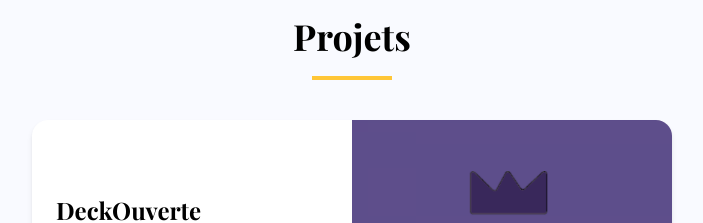
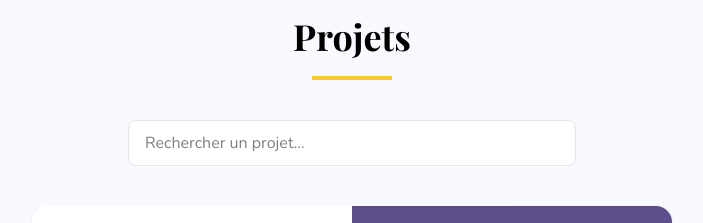
Before and after one commit to MaloCaparros/Portfoliov2, a React (Vite) app: page / in a window 1280 px wide. Shown: the part 820-1043 px from the top of the page, without its empty margins (288-991 px from the left). Built offline with nearby package versions, Linux system fonts and the light colour scheme; the HTML template or start-up script is replaced by a standard one; a web font is replaced by a local one.

Commit message:
Feat : Filtre de recherche de projet

```diff
--- a/src/components/ProductList.jsx
+++ b/src/components/ProductList.jsx
@@ -1,8 +1,14 @@
+import { useState } from 'react';
 import Product from './Product';
 import useProducts from '../hooks/useProducts';
 
 function ProductList() {
   const { products, loading } = useProducts();
+  const [search, setSearch] = useState('');
+
+  const filtered = products.filter((p) =>
+    p.name.toLowerCase().includes(search.toLowerCase())
+  );
 
   return (
     <section id="projects" className="min-h-screen flex flex-col items-center justify-center px-6 gap-10 pt-9">
@@ -10,11 +16,22 @@ function ProductList() {
         <h2 className="font-playFaire font-bold text-3xl md:text-4xl">Projets</h2>
         <span className="w-20 h-1 bg-yellow"></span>
       </div>
+
+      <input
+        type="text"
+        placeholder="Rechercher un projet..."
+        value={search}
+        onChange={(e) => setSearch(e.target.value)}
+        className="w-full max-w-md border border-gray-200 rounded-lg px-4 py-2.5 font-nunito bg-white focus:outline-none focus:ring-2 focus:ring-yellow"
+      />
+
       <div className="grid grid-cols-1 gap-8 md:gap-6 w-full md:max-w-[50vw]">
         {loading ? (
           <p className="text-center font-nunito text-grey">Chargement...</p>
+        ) : filtered.length === 0 ? (
+          <p className="text-center font-nunito text-grey">Aucun projet trouvé.</p>
         ) : (
-          products.map((product, index) => (
+          filtered.map((product, index) => (
             <Product key={product.id} {...product} reversed={index % 2 !== 0} />
           ))
         )}
```
